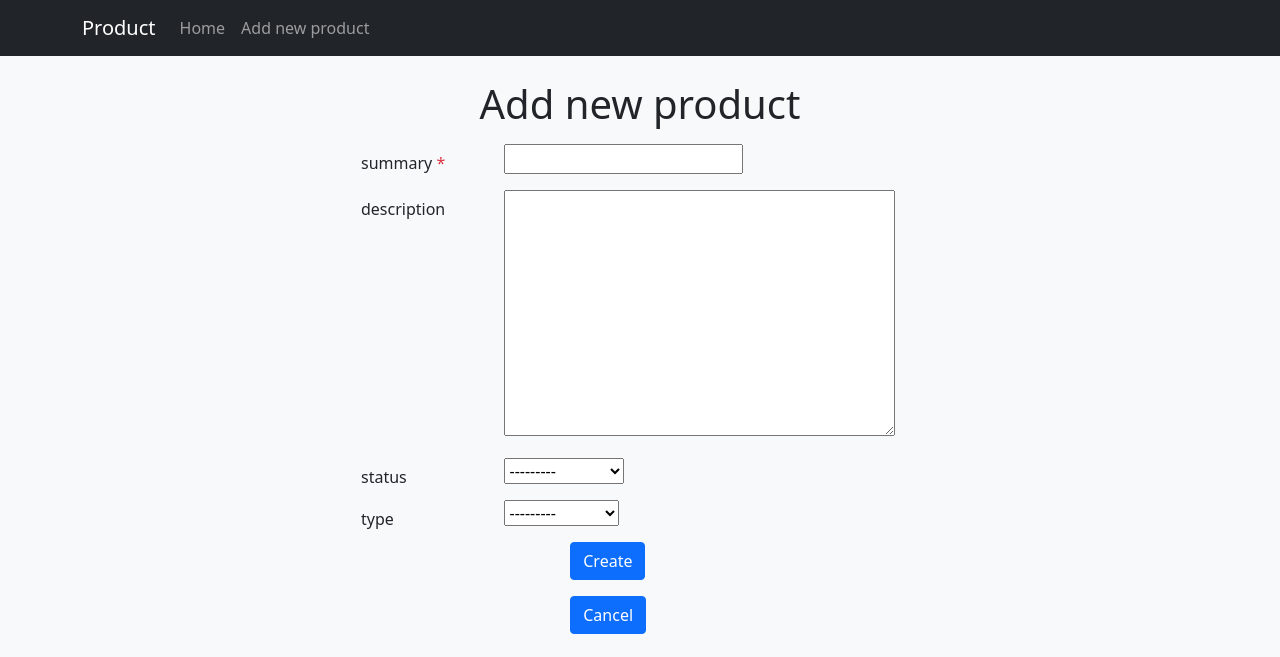
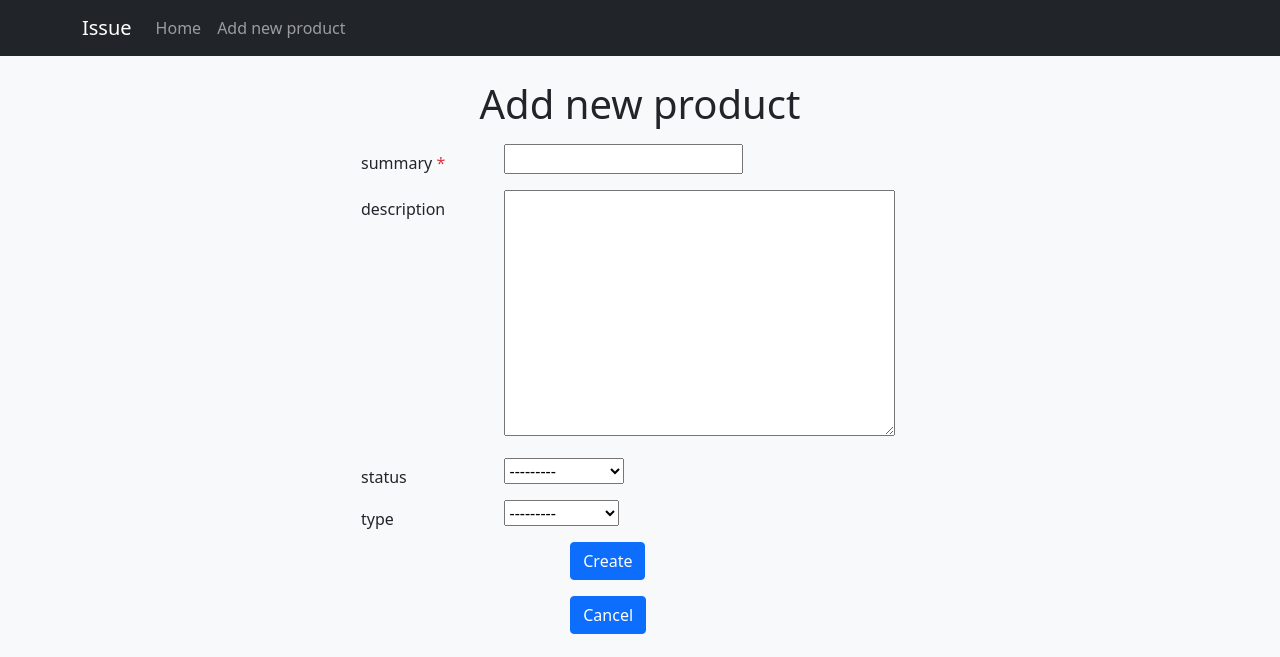
Before and after one commit to Zakawww/Issue_task, a Django app: page /create/ in a window 1280 px wide. Shown: the top 657 px of the page. Run offline with Django 4.2, Linux system fonts and the light colour scheme; tables that the repository leaves empty hold one stand-in row (values such as "Sample post"); some libraries are stand-ins or nearby versions.

Commit message:
refactor base

```diff
--- a/sorce/webapp/templates/base.html
+++ b/sorce/webapp/templates/base.html
@@ -14,7 +14,7 @@
 <body class="bg-light">
 <nav class="navbar navbar-expand-lg navbar-dark bg-dark">
     <div class="container">
-        <a class="navbar-brand" href="{% url 'index' %}">Product</a>
+        <a class="navbar-brand" href="{% url 'index' %}">Issue</a>
         <button class="navbar-toggler" type="button" data-toggle="collapse" data-target="#navbarNavAltMarkup"
                 aria-controls="navbarNavAltMarkup" aria-expanded="false" aria-label="Toggle navigation">
             <span class="navbar-toggler-icon"></span>
```
